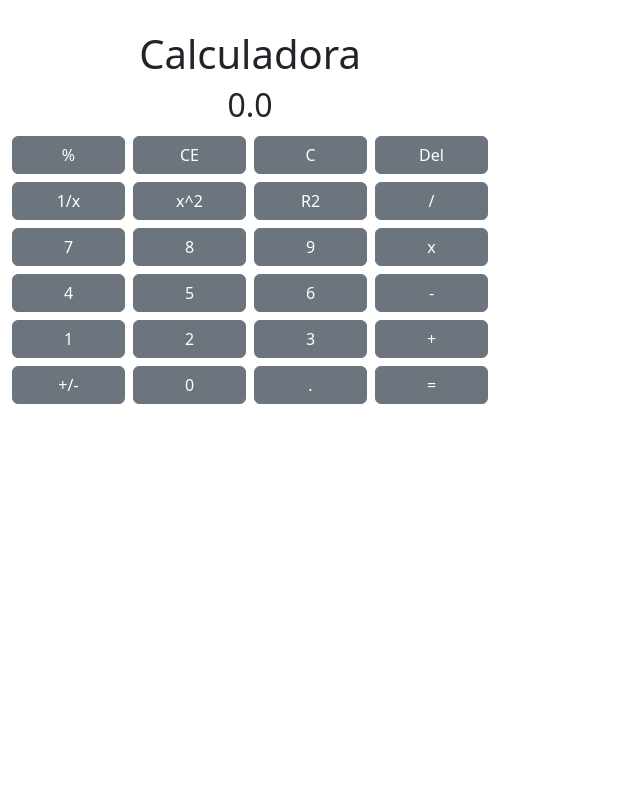
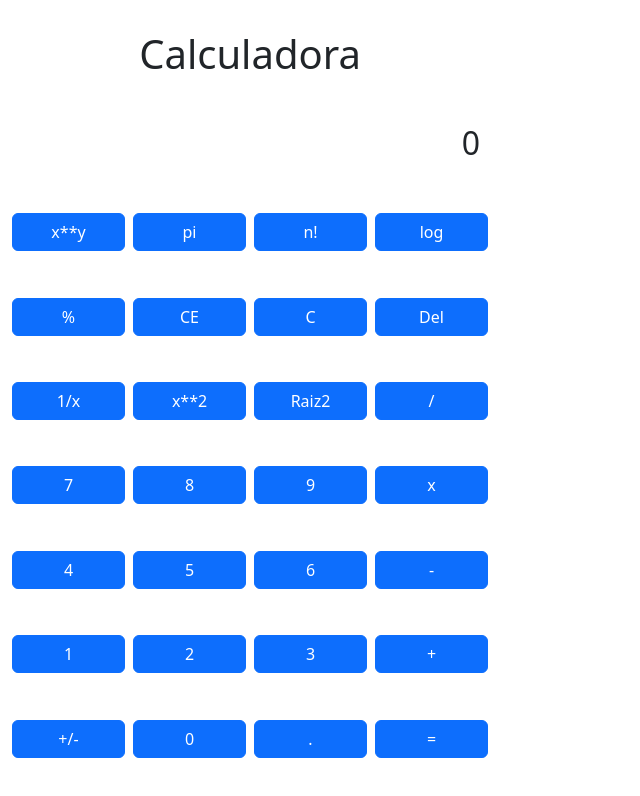
Before and after one commit to otaviohenrique1/app_calculador, a React (Create React App) app: page / in a window 1280 px wide. Shown: the top 796 px of the page, without its empty margins (0-640 px from the left). Built offline with nearby package versions, Linux system fonts and the light colour scheme.

Commit message:
commit 2

```diff
--- a/package.json
+++ b/package.json
@@ -3,6 +3,7 @@
   "version": "0.1.0",
   "private": true,
   "dependencies": {
+    "@reduxjs/toolkit": "^1.8.5",
     "@testing-library/jest-dom": "^5.16.5",
     "@testing-library/react": "^13.3.0",
     "@testing-library/user-event": "^13.5.0",
@@ -16,6 +17,7 @@
     "react-router-dom": "^6.3.0",
     "react-scripts": "5.0.1",
     "reactstrap": "^9.1.4",
+    "redux": "^4.2.0",
     "styled-components": "^5.3.5",
     "typescript": "^4.8.2",
     "web-vitals": "^2.1.4"
--- a/src/pages/Calculadora.tsx
+++ b/src/pages/Calculadora.tsx
@@ -1,176 +1,120 @@
 import { useState } from 'react';
-import { Button, Col, Container, Row } from 'reactstrap';
+import { Button, Col, Row } from 'reactstrap';
 import { Flex } from '../components/Containers/Flex';
+import CalculadoraOperacoes from '../utils/CalculadoraOperacoes';
 
 export default function Calculadora() {
-  const [tela, setTela] = useState("0.0");
+  const valorInicialTela = "0";
+
+  const [valorTela, setValorTela] = useState(valorInicialTela);
+  const [valor1, setValor1] = useState(0);
+  const [valor2, setValor2] = useState(0);
+  const [operador, setOperador] = useState("");
+  const [resultado, setResultado] = useState("");
+  const [expressao, setExpressao] = useState({
+    valor1: "", operador: "", valor2: "",
+  });
+
+  const listaTeclas = [
+    { nome: "x**y", cor: "primary", acao: () => { } },
+    { nome: "pi", cor: "primary", acao: () => { } },
+    { nome: "n!", cor: "primary", acao: () => { } },
+    { nome: "log", cor: "primary", acao: () => { } },
+
+    { nome: "%", cor: "primary", acao: () => { } },
+    { nome: "CE", cor: "primary", acao: () => setValorTela(valorInicialTela) },
+    { nome: "C", cor: "primary", acao: () => setValorTela(valorInicialTela) },
+    { nome: "Del", cor: "primary", acao: () => { } },
+    { nome: "1/x", cor: "primary", acao: () => { } },
+    { nome: "x**2", cor: "primary", acao: () => { } },
+    {
+      nome: "Raiz2", cor: "primary", acao: () => {
+        setValor1(Number(valorTela));
+        setOperador("R2");
+      }
+    },
+    { nome: "/", cor: "primary", acao: () => { } },
+    {
+      nome: "7", cor: "primary", acao: () => {
+        setValorTela("7")
+      }
+    },
+    {
+      nome: "8", cor: "primary", acao: () => {
+        setValorTela("8")
+      }
+    },
+    {
+      nome: "9", cor: "primary", acao: () => {
+        setValorTela("9")
+      }
+    },
+    { nome: "x", cor: "primary", acao: () => { } },
+    {
+      nome: "4", cor: "primary", acao: () => {
+        setValorTela("4")
+      }
+    },
+    {
+      nome: "5", cor: "primary", acao: () => {
+        setValorTela("5")
+      }
+    },
+    {
+      nome: "6", cor: "primary", acao: () => {
+        setValorTela("6")
+      }
+    },
+    { nome: "-", cor: "primary", acao: () => { } },
+    {
+      nome: "1", cor: "primary", acao: () => {
+        setValorTela("1")
+      }
+    },
+    {
+      nome: "2", cor: "primary", acao: () => {
+        setValorTela("2")
+      }
+    },
+    {
+      nome: "3", cor: "primary", acao: () => {
+        setValorTela("3")
+      }
+    },
+    {
+      nome: "+", cor: "primary", acao: () => {
+        setValor1(Number(valorTela));
+        setValorTela("0");
+        setOperador("+");
+      }
+    },
+    { nome: "+/-", cor: "primary", acao: () => { } },
+    { nome: "0", cor: "primary", acao: () => { } },
+    {
+      nome: ".", cor: "primary", acao: () => {
+        setValorTela(valorTela.concat("."));
+      }
+    },
+    {
+      nome: "=", cor: "primary", acao: () => {
+        switch (operador) {
+          case "R2":
+            setValorTela(CalculadoraOperacoes.RaizQuadrada(valor1).toString());
+            break;
+          case "+":
+            setValor2(Number(valorTela));
+            setValorTela(CalculadoraOperacoes.Soma(valor1, valor2).toString());
+            setValor1(0);
+            setValor2(0);
+            break;
+          default:
+            break;
+        }
+      }
+    },
+  ];
 
   return (
-    // <Flex
-    //   width="100%"
-    //   height="100%"
-    //   justifyContent="center"
-    //   paddingTop="30px"
-    // >
-    //   <Flex
-    //     flexDirection="column"
-    //     width="100%"
-    //     maxWidth="500px"
-    //   >
-    //     <Flex
-    //       flexDirection="row"
-    //       marginTop="20px"
-    //     >
-    //       <h1 className="w-100 text-center">Calculadora</h1>
-    //     </Flex>
-    //     <Flex
-    //       flexDirection="row"
-    //       marginTop="30px"
-    //       marginBottom="50px"
-    //     >
-    //       <h2 className="w-100 text-center">{tela}</h2>
-    //     </Flex>
-    //     <Flex
-    //       flexDirection="row"
-    //       justifyContent="space-around"
-    //     >
-    //       <Button
-    //         color="danger"
-    //         className="w-100 m-1"
-    //       >%</Button>
-    //       <Button
-    //         color="danger"
-    //         className="w-100 m-1"
-    //         onClick={() => setTela("0.0")}
-    //       >CE</Button>
-    //       <Button
-    //         color="danger"
-    //         className="w-100 m-1"
-    //       >C</Button>
-    //       <Button
-    //         color="danger"
-    //         className="w-100 m-1"
-    //       >{"<="}</Button>
-    //     </Flex>
-    //     <Flex
-    //       flexDirection="row"
-    //       justifyContent="space-around"
-    //     >
-    //       <Button
-    //         color="danger"
-    //         className="w-100 m-1"
-    //       >1/x</Button>
-    //       <Button
-    //         color="danger"
-    //         className="w-100 m-1"
-    //       >x^2</Button>
-    //       <Button
-    //         color="danger"
-    //         className="w-100 m-1"
-    //       >R2</Button>
-    //       <Button
-    //         color="danger"
-    //         className="w-100 m-1"
-    //       >/</Button>
-    //     </Flex>
-    //     <Flex
-    //       flexDirection="row"
-    //       justifyContent="space-around"
-    //     >
-    //       <Button
-    //         color="danger"
-    //         className="w-100 m-1"
-    //       >7</Button>
-    //       <Button
-    //         color="danger"
-    //         className="w-100 m-1"
-    //       >8</Button>
-    //       <Button
-    //         color="danger"
-    //         className="w-100 m-1"
-    //         onClick={() => setTela("9")}
-    //       >9</Button>
-    //       <Button
-    //         color="danger"
-    //         className="w-100 m-1"
-    //       >x</Button>
-    //     </Flex>
-    //     <Flex
-    //       flexDirection="row"
-    //       justifyContent="space-around"
-    //     >
-    //       <Button
-    //         color="danger"
-    //         className="w-100 m-1"
-    //       >4</Button>
-    //       <Button
-    //         color="danger"
-    //         className="w-100 m-1"
-    //       >5</Button>
-    //       <Button
-    //         color="danger"
-    //         className="w-100 m-1"
-    //       >6</Button>
-    //       <Button
-    //         color="danger"
-    //         className="w-100 m-1"
-    //       >-</Button>
-    //     </Flex>
-    //     <Flex
-    //       flexDirection="row"
-    //       justifyContent="space-around"
-    //     >
-    //       <Button
-    //         color="danger"
-    //         className="w-100 m-1"
-    //       >1</Button>
-    //       <Button
-    //         color="danger"
-    //         className="w-100 m-1"
-    //       >2</Button>
-    //       <Button
-    //         color="danger"
-    //         className="w-100 m-1"
-    //       >3</Button>
-    //       <Button
-    //         color="danger"
-    //         className="w-100 m-1"
-    //       >+</Button>
-    //     </Flex>
-    //     <Flex
-    //       flexDirection="row"
-    //       justifyContent="space-around"
-    //     >
-    //       <Button
-    //         color="danger"
-    //         className="w-100 m-1"
-    //       >+/-</Button>
-    //       <Button
-    //         color="danger"
-    //         className="w-100 m-1"
-    //       >0</Button>
-    //       <Button
-    //         color="danger"
-    //         className="w-100 m-1"
-    //       >.</Button>
-    //       <Button
-    //         color="danger"
-    //         className="w-100 m-1"
-    //       >=</Button>
-    //     </Flex>
-    //   </Flex>
-    // </Flex>
-    // <Container>
-    //   <div className="row">
-    //     {listaTeclas.map((item, index) => {
-    //       return (
-    //         <div className="col-3" key={item}>
-    //           <Button className="w-100">{item}</Button>
-    //         </div>
-    //       );
-    //     })}
-    //   </div>
-    // </Container>
     <Flex
       width="100%"
       height="100%"
@@ -179,19 +123,23 @@ export default function Calculadora() {
       paddingLeft="20px"
       paddingRight="20px"
       maxWidth="500px"
-      maxHeight="400px"
+    // maxHeight="400px"
     >
       <Row>
         <Col xs={12}>
           <h1 className="w-100 text-center">Calculadora</h1>
         </Col>
         <Col xs={12}>
-          <h2 className="w-100 text-center">{tela}</h2>
+          <h2 className="w-100 text-end">{valorTela}</h2>
         </Col>
         {listaTeclas.map((item, index) => {
           return (
-            <Col xs={3} className="p-1" key={item}>
-              <Button className="w-100">{item}</Button>
+            <Col xs={3} className="p-1" key={index}>
+              <Button
+                className="w-100"
+                color={item.cor}
+                onClick={item.acao}
+              >{item.nome}</Button>
             </Col>
           );
         })}
@@ -199,5 +147,3 @@ export default function Calculadora() {
     </Flex>
   );
 }
-
-const listaTeclas = ["%", "CE", "C", "Del", "1/x", "x^2", "R2", "/", "7", "8", "9", "x", "4", "5", "6", "-", "1", "2", "3", "+", "+/-", "0", ".", "=",];
--- /dev/null
+++ b/src/utils/CalculadoraOperacoes.ts
@@ -0,0 +1,77 @@
+export default class CalculadoraOperacoes {
+  static Soma(a: number, b: number) {
+    return a + b;
+  }
+
+  static Subtracao(a: number, b: number) {
+    return a - b;
+  }
+
+  static Divisao(a: number, b: number) {
+    return a / b;
+  }
+
+  static Multiplicacao(a: number, b: number) {
+    return a * b;
+  }
+
+  static RaizQuadrada(x: number) {
+    return Math.sqrt(x);
+  }
+
+  static Raiz(x: number, r: number) {
+    return Math.pow(x, 1 / r);
+  }
+
+  static Potencia(x: number, e: number) {
+    return Math.pow(x, e);
+  }
+
+  static PotenciaQuadrado(x: number) {
+    return Math.pow(x, 2);
+  }
+
+  static TrocaDeSinal(x: number) {
+    return x * -1;
+  }
+
+  static Porcentagem(x: number) {
+    return x / 100;
+  }
+
+  static Fracao(x: number) {
+    return 1 / x;
+  }
+
+  static ColocaPontoDecimal(x: string) {
+    let resultado = x.concat(".");
+    return resultado;
+  }
+
+  static NumeroPi() {
+    return Math.PI;
+  }
+
+  static Logaritimo(x: number) {
+    return Math.log(x);
+  }
+
+  static Fatorial(fatorial: number) {
+    let resultado = 0;
+
+    if (fatorial === 0 || fatorial === 1) {
+      return 1;
+    }
+
+    if (!Number.isInteger(fatorial) || fatorial < 0) {
+      return "Erro"
+    }
+
+    resultado = fatorial;
+    let primeiroMultiplicador = fatorial - 1;
+    for (let index = primeiroMultiplicador; index < 1; index--) {
+      resultado *= index;
+    }
+    return resultado;
+  }
+}
```
Also changed, not shown: 1 other file (tests, documents, lock files or other folders).
